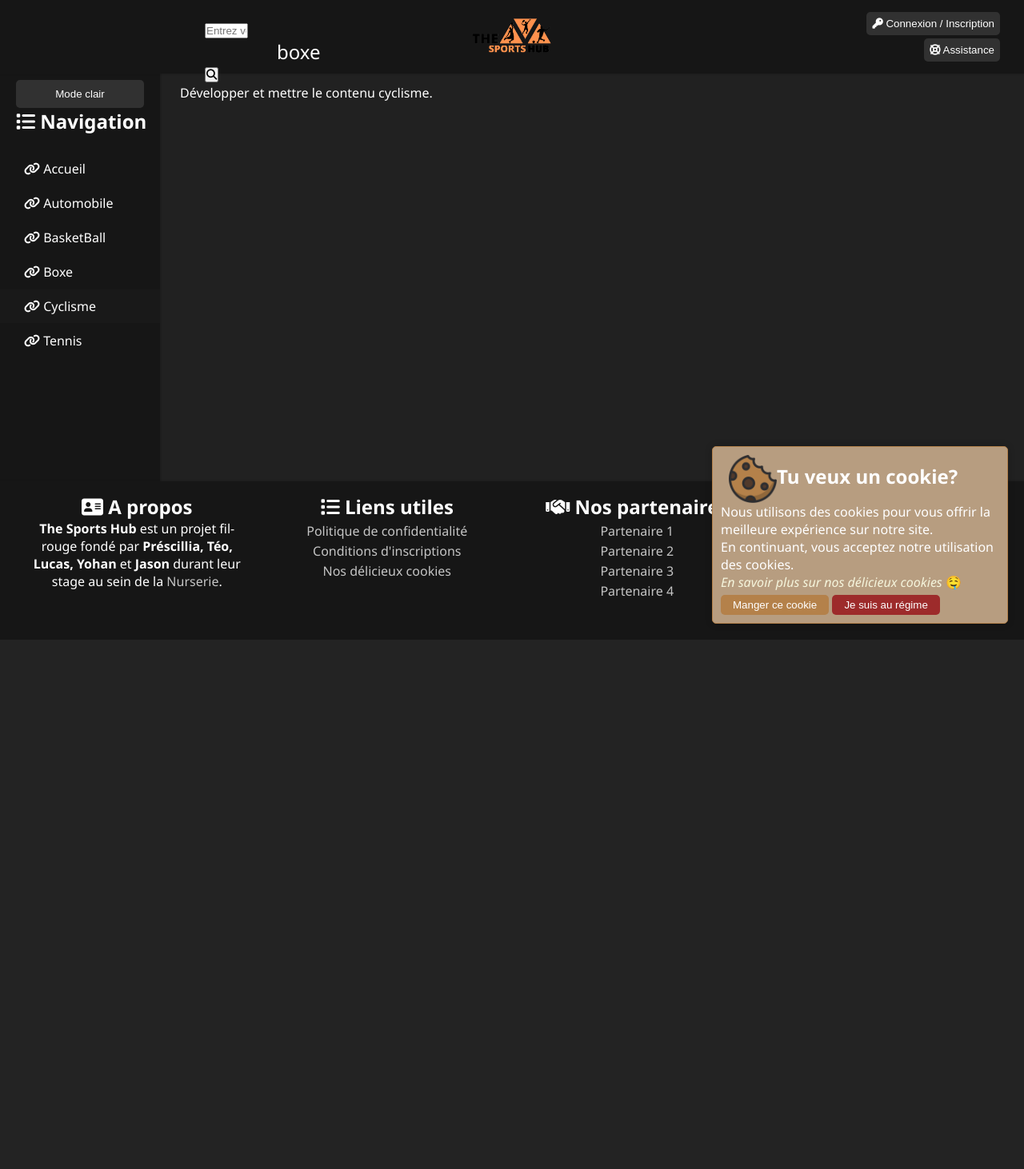
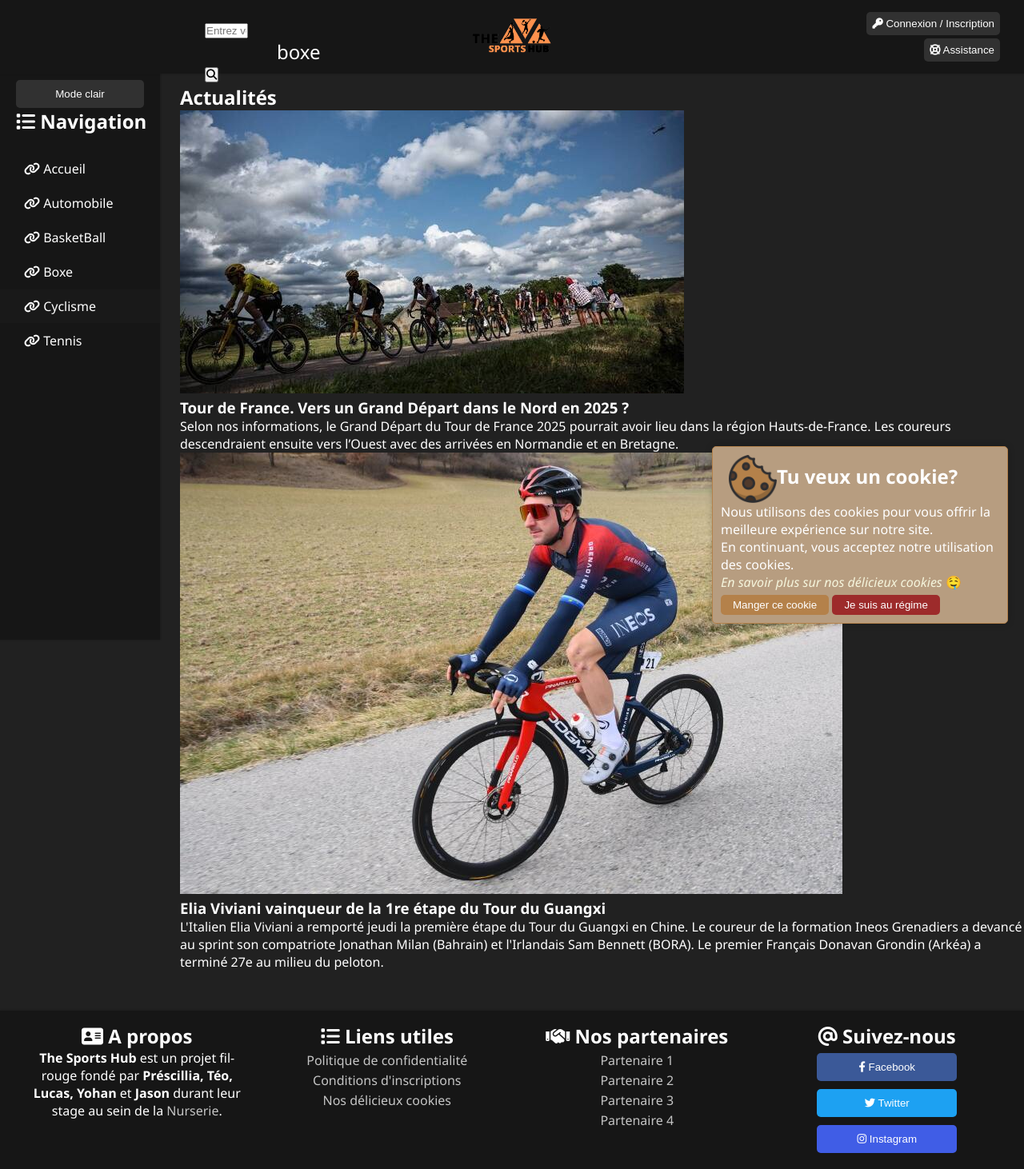
Before and after one commit to Prescillia-M/Projet-fil-rouge, a PHP site: page /cyclisme.php in a window 1280 px wide. Shown: the whole page at 80% size. Before the commit the page ends 800 px from the top, so only its background shows below. Run offline with PHP 8.4, Linux system fonts and the light colour scheme.

Commit message:
page cyclisme et boxe

```diff
--- a/cyclisme.php
+++ b/cyclisme.php
@@ -28,7 +28,20 @@ session_start();
   <div class="content">
 
 
-    <p>Développer et mettre le contenu cyclisme.</p>
+  <div class="actualites">
+      <h2>Actualités</h2>
+    <img src="./assets/tour-de-france.jfif" alt="tour-de-france">
+      <h3>Tour de France. Vers un Grand Départ dans le Nord en 2025 ?</h3>
+
+      <p>Selon nos informations, le Grand Départ du Tour de France 2025 pourrait avoir lieu dans la région Hauts-de-France. Les coureurs descendraient ensuite vers l’Ouest avec des arrivées en Normandie et en Bretagne.</p>
+                    <img src="./assets/viviani.jpg" alt="viviani">
+                    <h3>Elia Viviani vainqueur de la 1re étape du Tour du Guangxi</h3>
+
+                    <p>L'Italien Elia Viviani a remporté jeudi la première étape du Tour du Guangxi en Chine. Le coureur de la formation Ineos Grenadiers a devancé au sprint son compatriote Jonathan Milan (Bahrain) et l'Irlandais Sam Bennett (BORA). Le premier Français Donavan Grondin (Arkéa) a terminé 27e au milieu du peloton.</p>
+
+
+      </div>
+
 
   </div>
 
```
Also changed, not shown: tennis.php (+30 -1 lines), assets/alcaraz.webp (added), assets/nadal.webp (added), assets/resultat-tennis1.PNG (added), assets/resultat-tennis2.PNG (added), assets/tour-de-france.jfif (added), assets/viviani.jpg (added).
